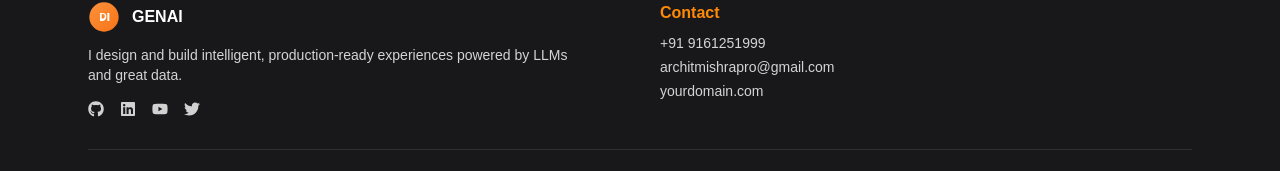
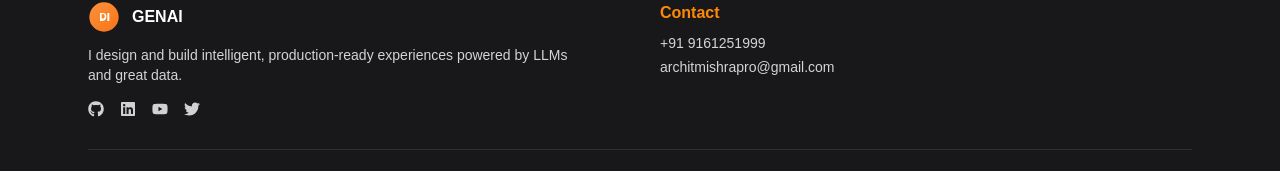
Before and after one commit to dynamiterdx/archit-mishra-portfolio, a Next.js app: page / in a window 1280 px wide. Shown: the part 3151-3322 px from the top of the page. Built offline with nearby package versions, Linux system fonts and the light colour scheme.

Commit message:
Fix: Remove placeholder domain from ConnectBanner component

```diff
--- a/src/components/ConnectBanner.tsx
+++ b/src/components/ConnectBanner.tsx
@@ -40,7 +40,6 @@ export default function ConnectBanner() {
                 <li>
                   <a href="mailto:architmishrapro@gmail.com" className="hover:text-white">architmishrapro@gmail.com</a>
                 </li>
-                <li>yourdomain.com</li>
               </ul>
             </div>
           </div>
```
Also changed, not shown: 2 other files (tests, documents, lock files or other folders).
